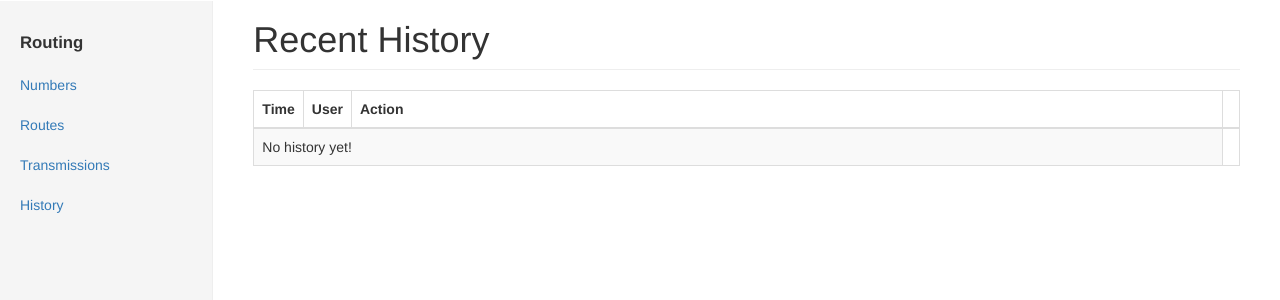
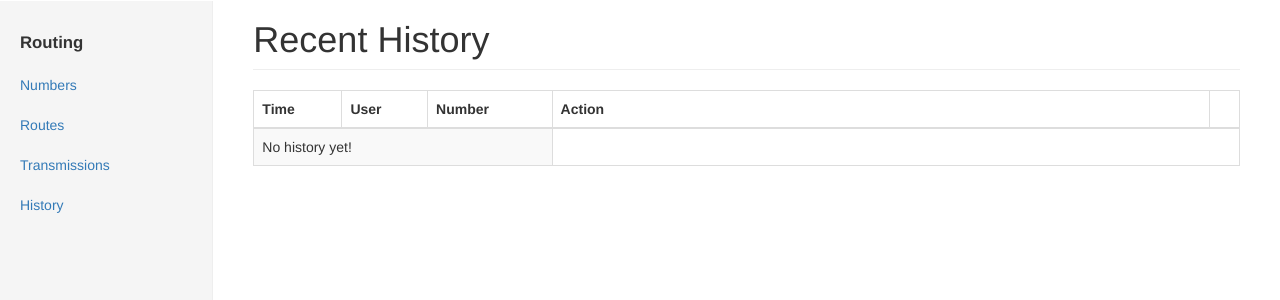
Before and after one commit to jamesbane/steward, a Django app: template routing/templates/routing/numberhistory_list.html in a window 1280 px wide. Shown: the part 50-350 px from the top of the page. Run offline with Django 3.2, Linux system fonts and the light colour scheme; the template is opened without the code that fills it, so the values that code supplies are empty; some libraries are stand-ins or nearby versions.

Commit message:
Show numbers in Routing History

```diff
--- a/routing/templates/routing/numberhistory_list.html
+++ b/routing/templates/routing/numberhistory_list.html
@@ -7,7 +7,8 @@
       <tr>
         <th class="">Time</th>
         <th class="">User</th>
-        <th class="col-lg-12">Action</th>
+        <th class="4" nowrap>Number</th>
+        <th class="col-lg-8">Action</th>
         <th/>
       </tr>
     </thead>
@@ -16,6 +17,7 @@
         <tr>
           <td nowrap>{{ object.modified }}</td>
           <td nowrap>{{ object.user.get_full_name }}</td>
+          <td nowrap>+{{ object.cc}}-{{ object.number }}</td>
           <td>{{ object.action }}</td>
           <td style="min-width: 40px" nowrap>
             <div class="btn-group" role="group">
```
